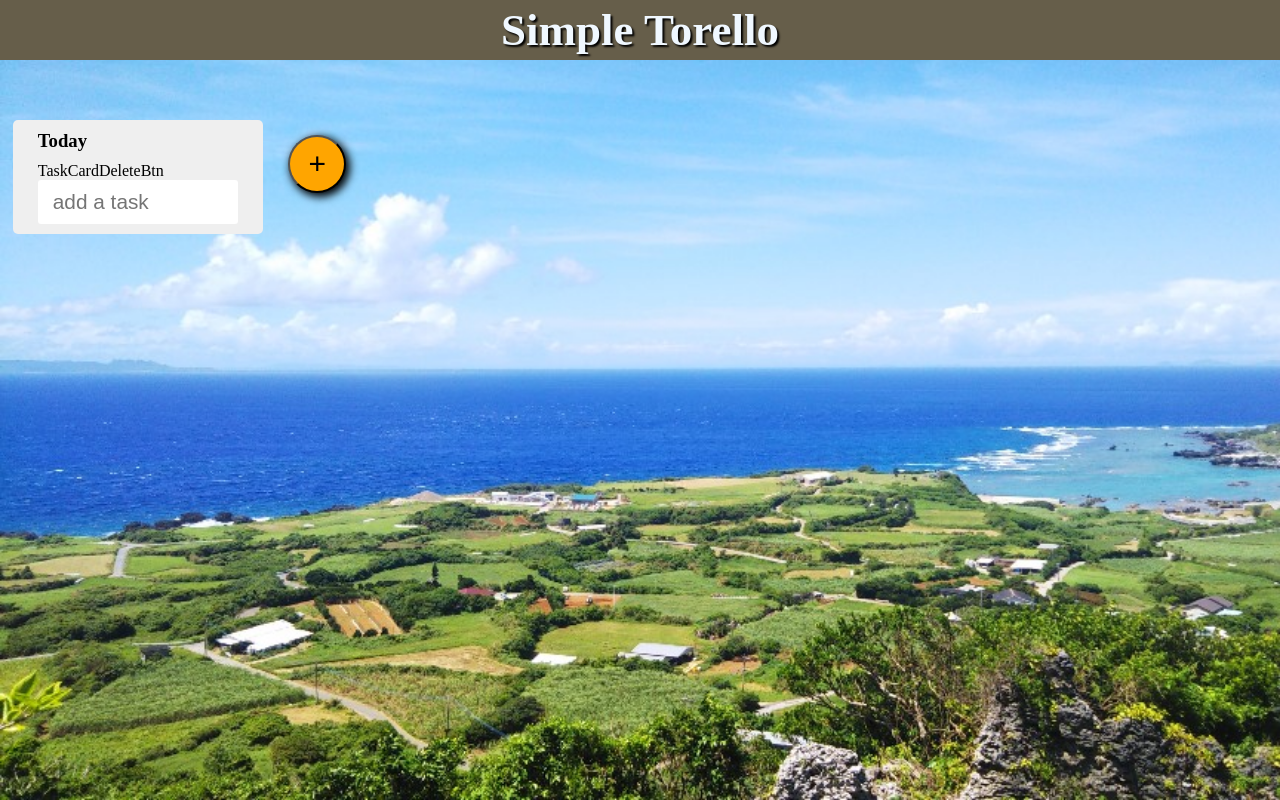
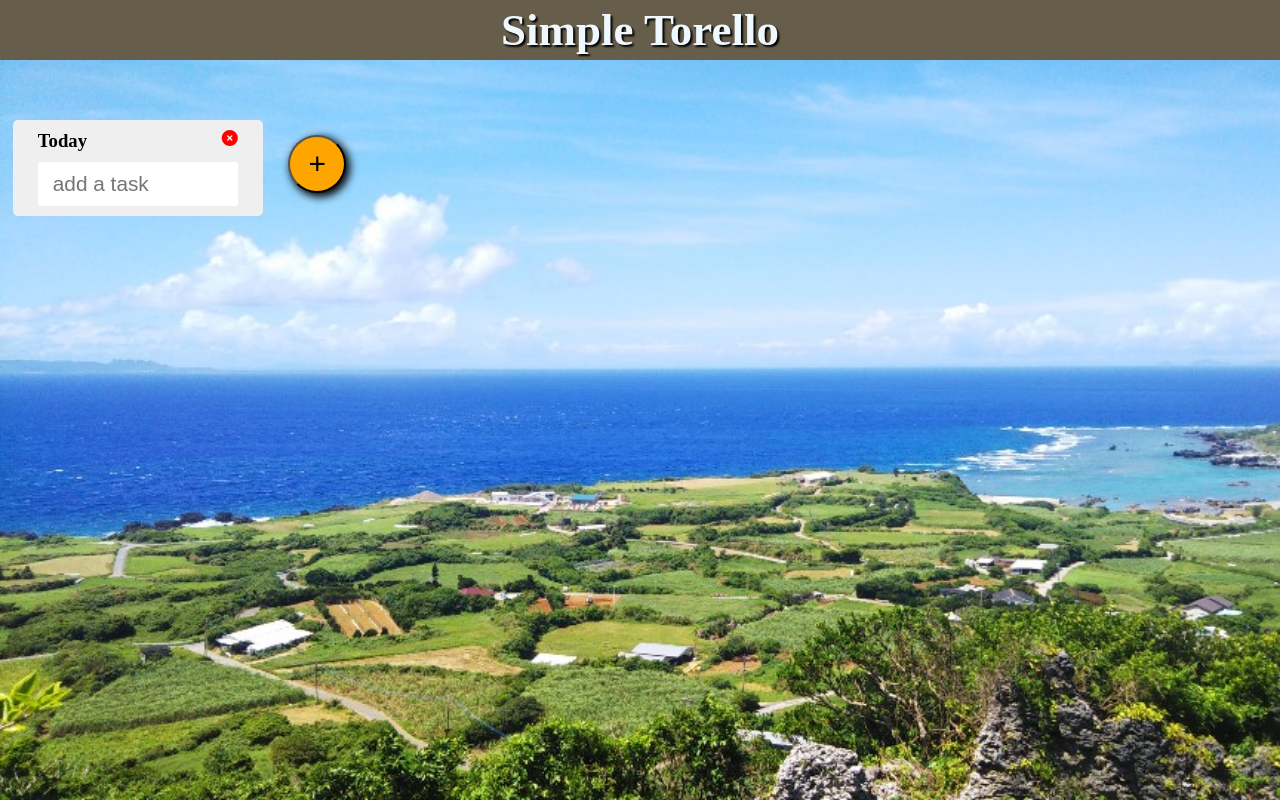
Before and after one commit to yurikondo/torello-clone, a React (Create React App) app: page / in a window 1280 px wide. Built offline with nearby package versions, Linux system fonts and the light colour scheme.

Commit message:
43. タスクカードを削除するボタンを作成しよう

```diff
--- a/src/components/task/TaskCard.jsx
+++ b/src/components/task/TaskCard.jsx
@@ -9,8 +9,10 @@ export const TaskCard = () => {
   const [taskList, setTaskList] = useState([]);
   return (
     <div className="taskCard">
-      <TaskCardTitle />
-      <TaskCardDeleteBtn />
+      <div className="taskCardTitleAndTaskCardDeleteButtonArea">
+        <TaskCardTitle />
+        <TaskCardDeleteBtn />
+      </div>
       <TaskAddInput
         inputText={inputText}
         setInputText={setInputText}
--- a/src/components/task/TaskCards.jsx
+++ b/src/components/task/TaskCards.jsx
@@ -1,12 +1,21 @@
-import React from "react";
+import React, { useState } from "react";
 import { TaskCard } from "./TaskCard";
 import { AddTaskCardBtn } from "./button/AddTaskCardBtn";
 
 const TaskCards = () => {
+  const [taskCardLists, setTaskCardLists] = useState([
+    { id: 0, draggableId: "item0" },
+  ]);
+
   return (
     <div className="taskCarsArea">
-      <TaskCard />
-      <AddTaskCardBtn />
+      {taskCardLists.map((taskCardList) => (
+        <TaskCard key={taskCardList.id} />
+      ))}
+      <AddTaskCardBtn
+        taskCardLists={taskCardLists}
+        setTaskCardLists={setTaskCardLists}
+      />
     </div>
   );
 };
--- a/src/components/task/button/AddTaskCardBtn.jsx
+++ b/src/components/task/button/AddTaskCardBtn.jsx
@@ -1,9 +1,23 @@
 import React from "react";
+import { v4 as uuid } from "uuid";
 
-export const AddTaskCardBtn = () => {
+export const AddTaskCardBtn = ({ taskCardLists, setTaskCardLists }) => {
+  const taskCardId = uuid();
+
+  const AddTaskCard = () => {
+    setTaskCardLists([
+      ...taskCardLists,
+      {
+        id: taskCardId,
+        draggableId: `item${taskCardId}`,
+      },
+    ]);
+  };
   return (
     <div className="addTaskCardBtnArea">
-      <button className="addTaskCardBtn">+</button>
+      <button className="addTaskCardBtn" onClick={AddTaskCard}>
+        +
+      </button>
     </div>
   );
 };
--- a/src/components/task/button/TaskCardDeleteBtn.jsx
+++ b/src/components/task/button/TaskCardDeleteBtn.jsx
@@ -1,7 +1,11 @@
-import React from 'react'
+import React from "react";
 
 export const TaskCardDeleteBtn = () => {
   return (
-    <div>TaskCardDeleteBtn</div>
-  )
-}
+    <div>
+      <button className="taskCardDeleteBtn">
+        <i className="fa-solid fa-circle-xmark"></i>
+      </button>
+    </div>
+  );
+};
--- a/src/index.css
+++ b/src/index.css
@@ -105,3 +105,15 @@ header {
   box-shadow: none;
   transform: translate(3px, 3px);
 }
+
+.taskCardTitleAndTaskCardDeleteButtonArea {
+  display: flex;
+  justify-content: space-between;
+}
+
+.taskCardDeleteBtn{
+  border: none;
+  cursor: pointer;
+  font-size: 16px;
+  color: red;
+}
```
